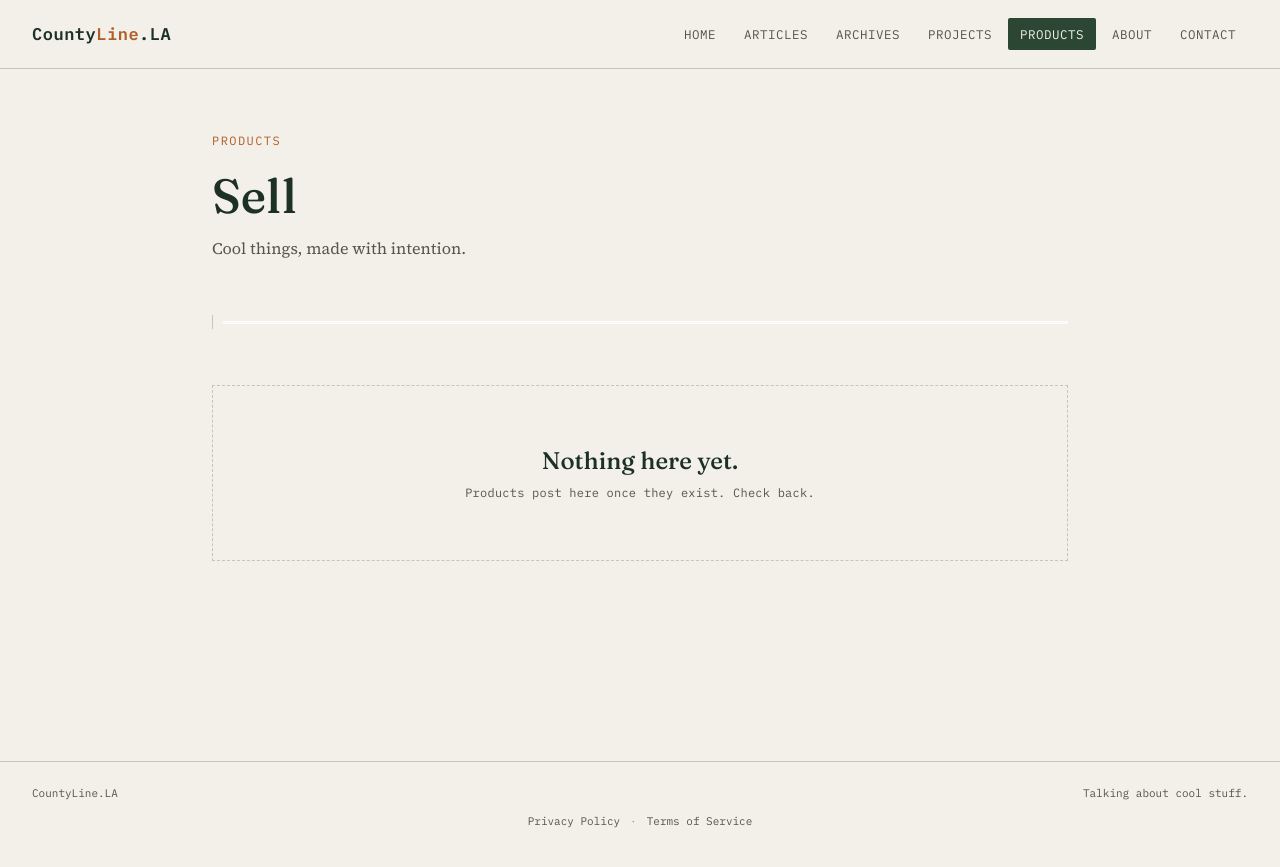
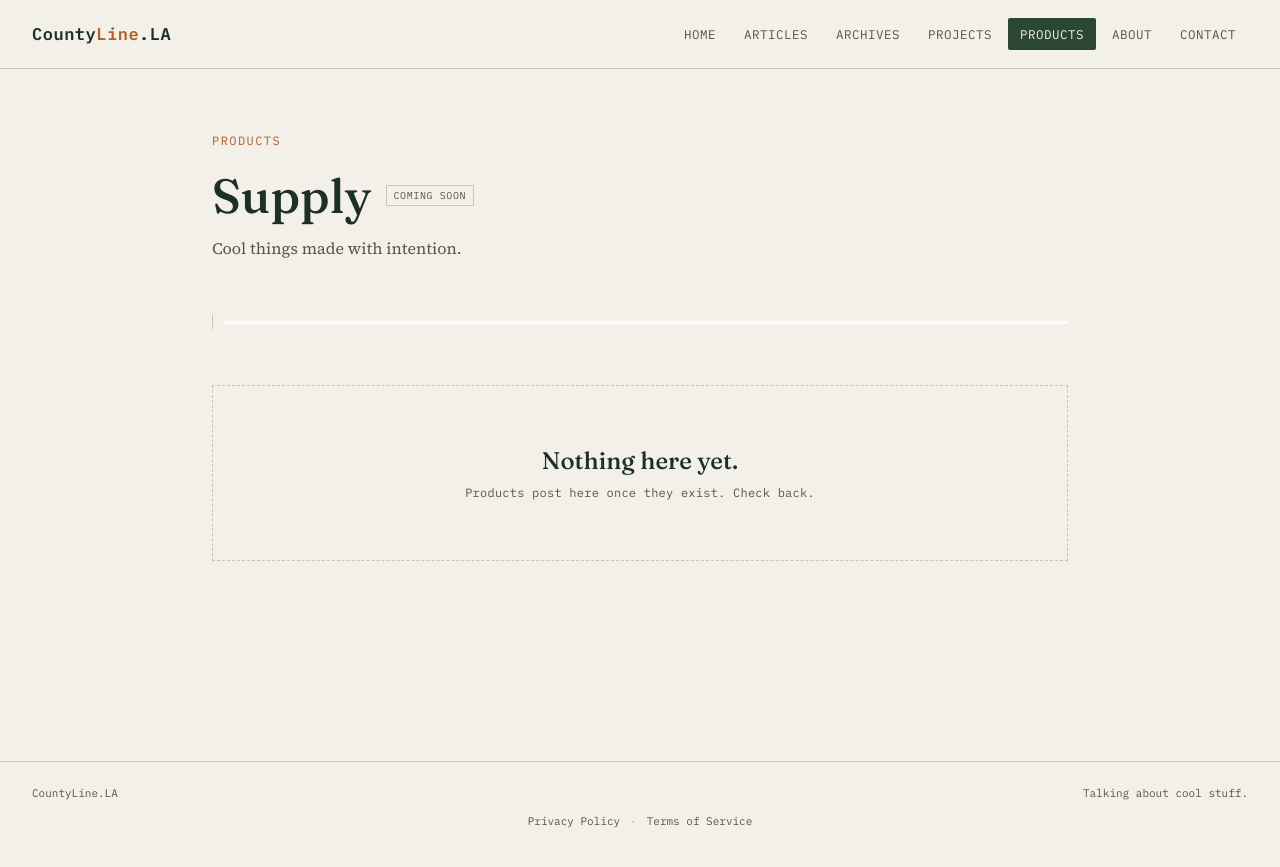
Before and after one commit to collecthecounty-spec/countyline-site, a Jekyll site: the page built from products.html, in a window 1280 px wide. Shown: the top 867 px of the page. Built offline with Jekyll 4.4.1, drawn with Linux system fonts in a browser that asks for light colours.

Commit message:
Update Products page copy: Sell -> Supply, add Coming Soon tag

```diff
--- a/products.html
+++ b/products.html
@@ -4,8 +4,11 @@ permalink: /products/
 ---
 <div class="page-head">
   <div class="eyebrow">Products</div>
-  <h2>Sell</h2>
-  <p>Cool things, made with intention.</p>
+  <div style="display:flex; align-items:center; gap:14px; flex-wrap:wrap;">
+    <h2 style="margin:0;">Supply</h2>
+    <span class="status-tag">Coming Soon</span>
+  </div>
+  <p style="margin-top:12px;">Cool things made with intention.</p>
 </div>
 <div class="marker-line"><div class="tick"></div><div class="rule"></div></div>
 {% assign products = site.posts | where: "section", "products" | sort: "date" | reverse %}
```
